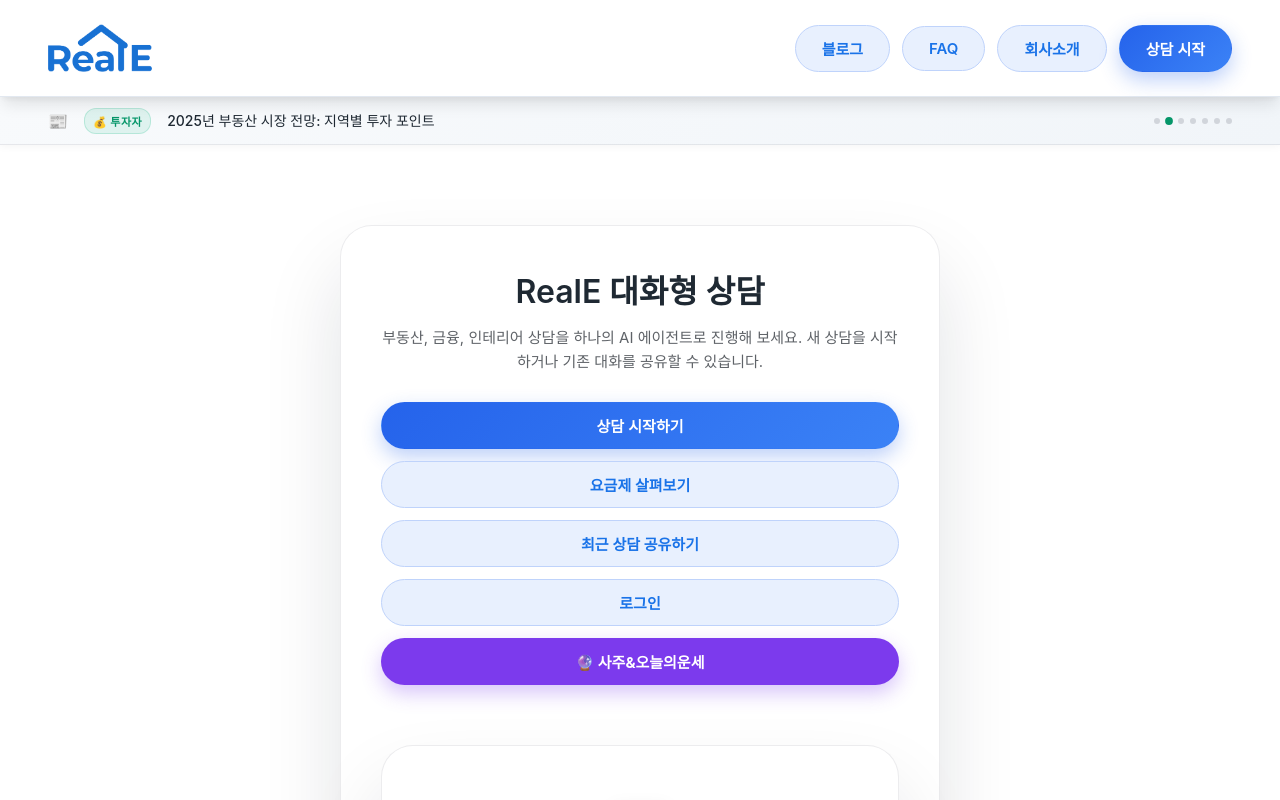
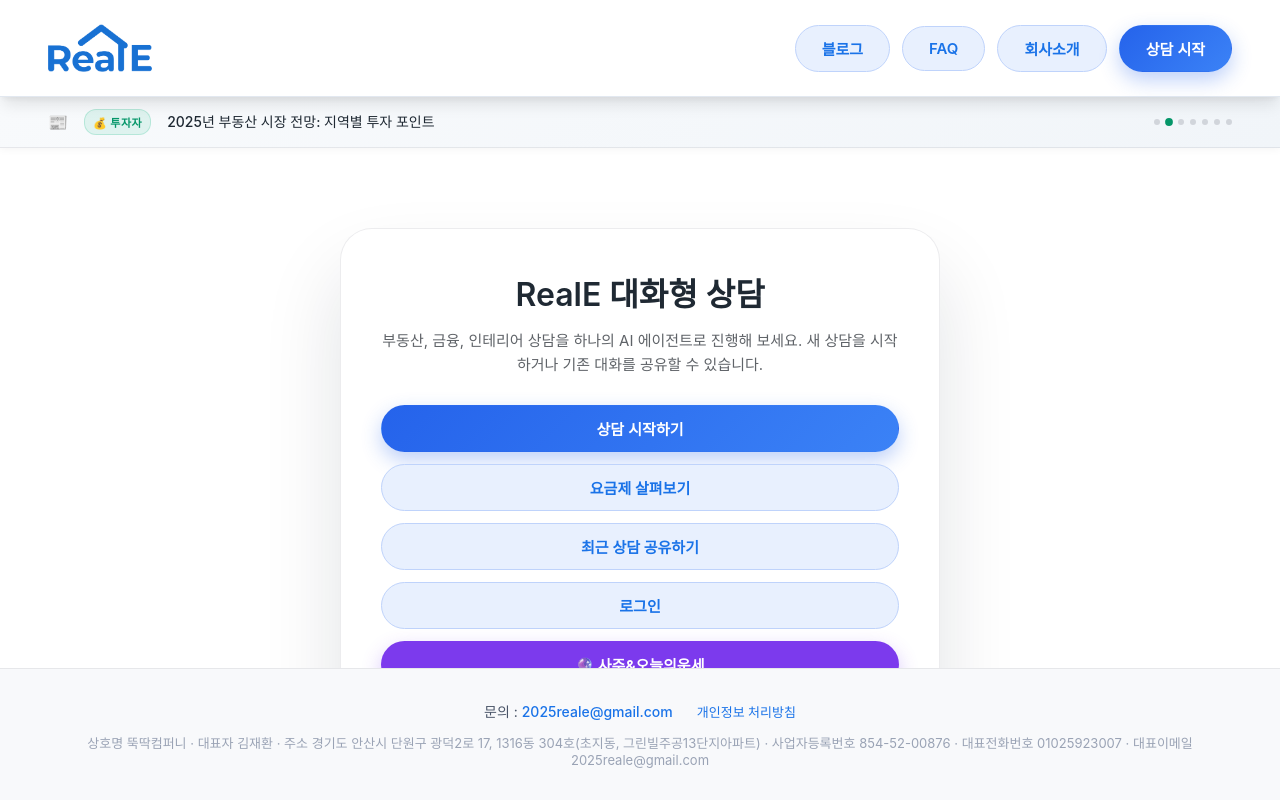
Before and after one commit to carawoo/RealE, a Next.js app: page / in a window 1280 px wide. Built offline with nearby package versions, Linux system fonts and the light colour scheme; no server answers.

Commit message:
fix: resolve footer positioning issue with page container
- Remove min-height: 100vh from page-container
- Use flex: 1 to properly distribute space
- Ensure footer stays at bottom without overlapping content

```diff
--- a/app/global.css
+++ b/app/global.css
@@ -400,7 +400,7 @@
   width: 100%;
   box-sizing: border-box;
   overflow-x: hidden;
-  min-height: 100vh;
+  flex: 1;
 }
 
 @media (max-width: 1200px) {
```
